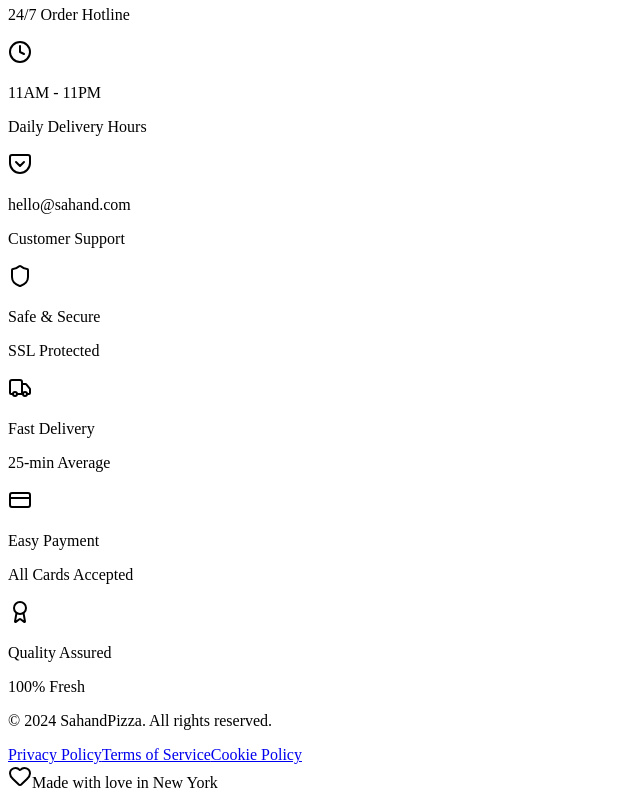
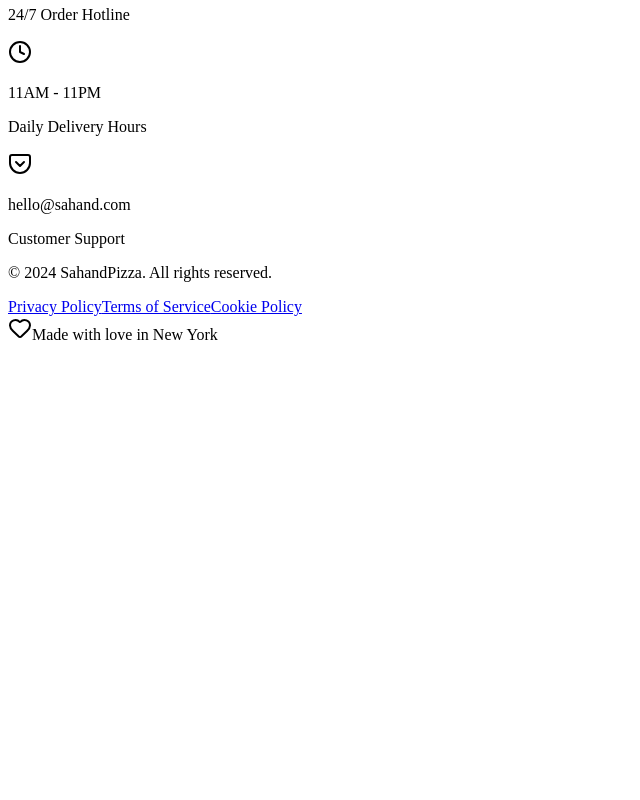
Before and after one commit to MahmudulMahi/pizza-shop, a Next.js app: page /cart in a window 1280 px wide. Shown: the part 1544-2344 px from the top of the page, without its empty margins (0-640 px from the left). After the commit the page ends 1896 px from the top, so only its background shows below. Built offline with nearby package versions, Linux system fonts and the light colour scheme.

Commit message:
create trust  content

```diff
--- a/components/Footer.tsx
+++ b/components/Footer.tsx
@@ -229,61 +229,7 @@
       </div>
 
       {/* Trust Badges */}
-      <div className='relative border-t border-gray-200'>
-        <div className='container mx-auto px-4 py-6 md:py-8'>
-          <div className='grid grid-cols-2 md:grid-cols-4 gap-4 md:gap-6 text-center'>
-            {[
-              {
-                icon: Shield,
-                title: 'Safe & Secure',
-                subtitle: 'SSL Protected',
-                bgColor: 'bg-blue-100',
-                iconColor: 'text-blue-600',
-              },
-              {
-                icon: Truck,
-                title: 'Fast Delivery',
-                subtitle: '25-min Average',
-                bgColor: 'bg-green-100',
-                iconColor: 'text-green-600',
-              },
-              {
-                icon: CreditCard,
-                title: 'Easy Payment',
-                subtitle: 'All Cards Accepted',
-                bgColor: 'bg-indigo-100',
-                iconColor: 'text-indigo-600',
-              },
-              {
-                icon: Award,
-                title: 'Quality Assured',
-                subtitle: '100% Fresh',
-                bgColor: 'bg-amber-100',
-                iconColor: 'text-amber-600',
-              },
-            ].map((badge, index) => (
-              <div
-                key={index}
-                className='flex flex-col md:flex-row items-center justify-center space-y-2 md:space-y-0 md:space-x-3'
-              >
-                <div
-                  className={`w-8 h-8 md:w-10 md:h-10 ${badge.bgColor} rounded-xl flex items-center justify-center`}
-                >
-                  <badge.icon
-                    className={`h-4 w-4 md:h-5 md:w-5 ${badge.iconColor}`}
-                  />
-                </div>
-                <div className='text-center md:text-left'>
-                  <p className='text-gray-900 font-medium text-xs md:text-sm'>
-                    {badge.title}
-                  </p>
-                  <p className='text-gray-500 text-xs'>{badge.subtitle}</p>
-                </div>
-              </div>
-            ))}
-          </div>
-        </div>
-      </div>
+
 
       {/* Bottom Bar */}
       <div className='relative border-t border-gray-200 bg-gray-50'>
```
